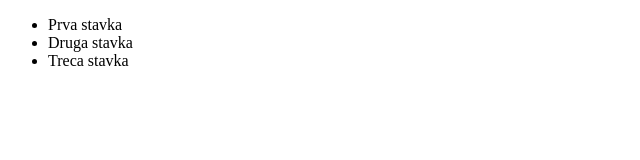
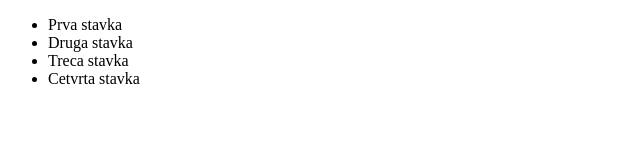
Before and after one commit to sociolog/test-frontend-development, a plain HTML site: page index.html in a window 1280 px wide. Shown: the full height of the page, 0-640 px from the left. Drawn offline with Linux system fonts and the light colour scheme.

Commit message:
Fourth item in the list.

```diff
--- a/index.html
+++ b/index.html
@@ -17,6 +17,9 @@
             <li>
                 Treca stavka
             </li>
+            <li>
+                Cetvrta stavka
+            </li>
         </ul>
     </div>
 
```
